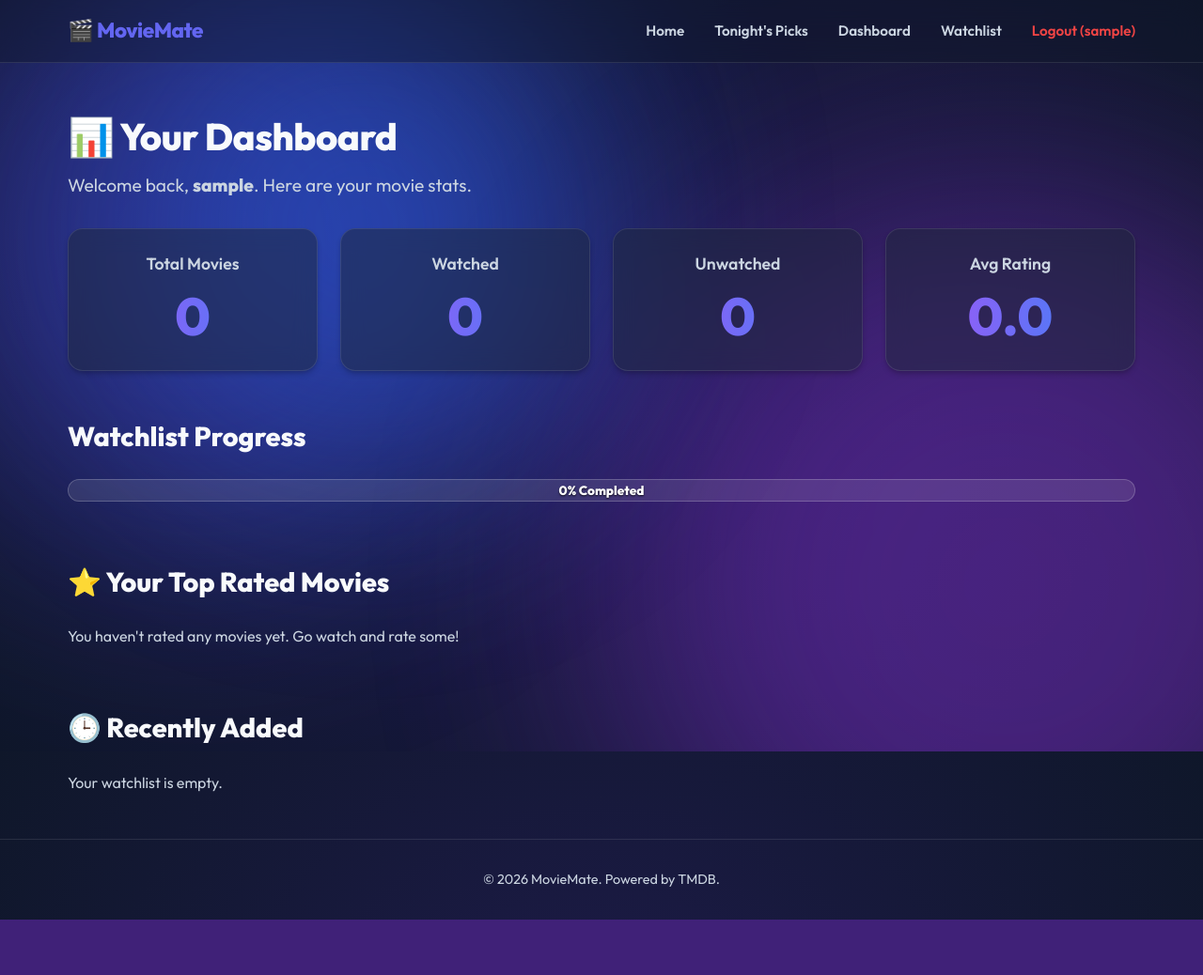
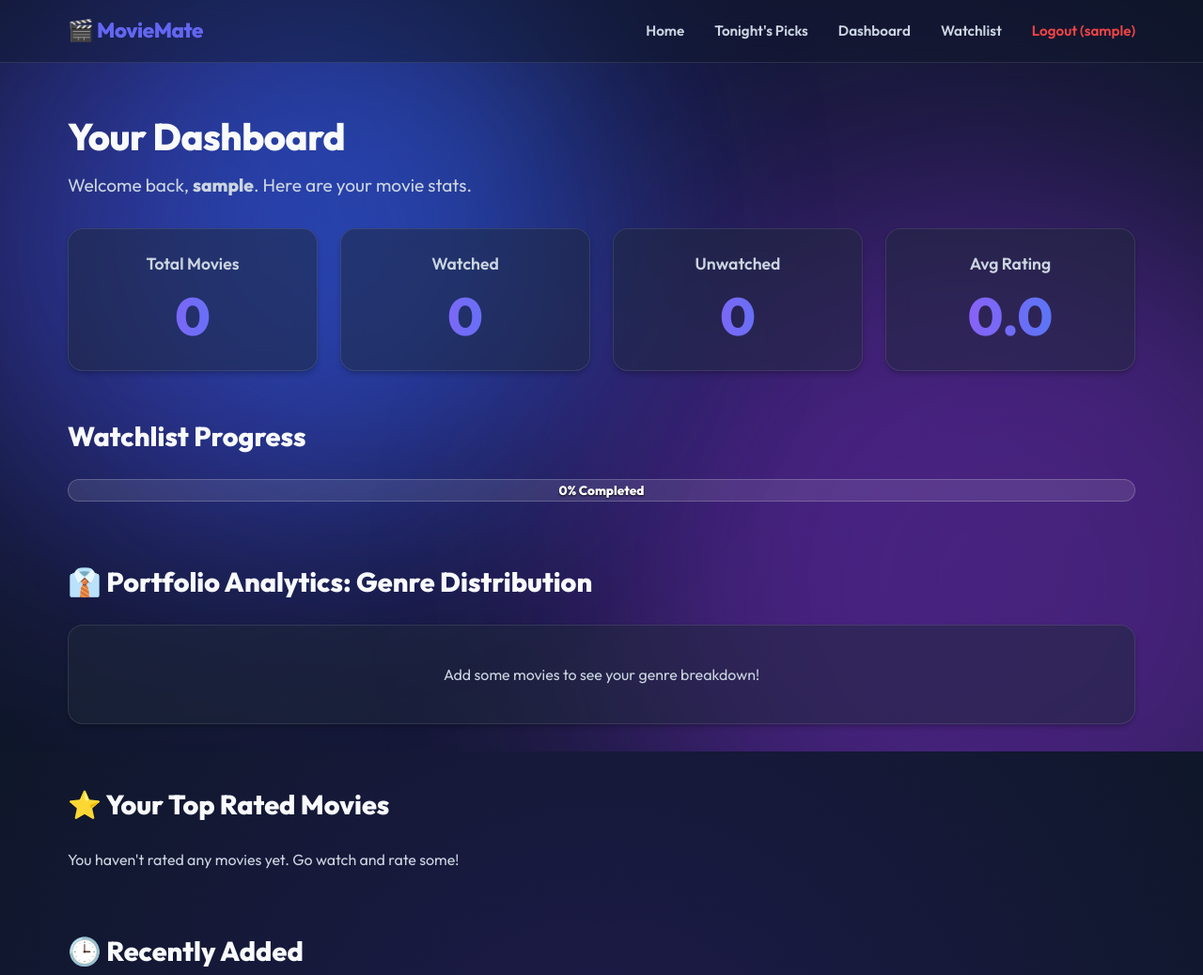
Before and after one commit to leejiwanee/movie-mate, a Django app: page /dashboard/ in a window 1280 px wide. Shown: the top 1038 px of the page at 94% size. Before the commit the page ends 979 px from the top, so only its background shows below. Run offline with Django 5.2, Linux system fonts and the light colour scheme; the visitor is signed in with stand-in values (Sample User, id 1); data that the repository does not hold is empty.

Commit message:
changed some ui

```diff
--- a/movies/templates/movies/dashboard.html
+++ b/movies/templates/movies/dashboard.html
@@ -107,7 +107,7 @@
 </style>
 
 <div style="margin-bottom: 2rem;">
-    <h1 class="page-title" style="font-size: 2.5rem; margin-bottom: 0.5rem;">📊 Your Dashboard</h1>
+    <h1 class="page-title" style="font-size: 2.5rem; margin-bottom: 0.5rem;"> Your Dashboard</h1>
     <p style="color: var(--text-secondary); font-size: 1.2rem;">Welcome back, <strong>{{ request.user.username }}</strong>. Here are your movie stats.</p>
 </div>
 
@@ -136,6 +136,95 @@
 <div class="progress-container">
     <div class="progress-bar"></div>
     <div class="progress-text">{{ progress_percentage }}% Completed</div>
+</div>
+
+<!-- Chart.js CDN -->
+<script src="https://cdn.jsdelivr.net/npm/chart.js"></script>
+
+<!-- Genre Chart -->
+<h2 class="section-title">👔 Portfolio Analytics: Genre Distribution</h2>
+<div style="background: var(--bg-card); border-radius: 16px; padding: 2.5rem; border: 1px solid var(--border-color); margin-bottom: 4rem; box-shadow: var(--shadow-sm);">
+    {% if genre_labels_json != "[]" %}
+        <div style="width: 100%; max-width: 800px; margin: 0 auto;">
+            <canvas id="genreChart" height="150"></canvas>
+        </div>
+        <script>
+            document.addEventListener("DOMContentLoaded", function() {
+                const ctx = document.getElementById('genreChart').getContext('2d');
+                const labels = {{ genre_labels_json|safe }};
+                const data = {{ genre_data_json|safe }};
+
+                // Create gradient for bars
+                const gradient = ctx.createLinearGradient(0, 0, 600, 0);
+                gradient.addColorStop(0, 'rgba(59, 130, 246, 0.7)');   // Subtle Blue
+                gradient.addColorStop(1, 'rgba(168, 85, 247, 0.7)');   // Subtle Purple
+
+                new Chart(ctx, {
+                    type: 'bar',
+                    data: {
+                        labels: labels,
+                        datasets: [{
+                            label: 'Movies',
+                            data: data,
+                            backgroundColor: gradient,
+                            borderRadius: 6,
+                            borderSkipped: false,
+                            barThickness: 24,
+                            hoverBackgroundColor: 'rgba(255, 255, 255, 0.9)'
+                        }]
+                    },
+                    options: {
+                        responsive: true,
+                        indexAxis: 'y', // horizontal bar chart
+                        plugins: {
+                            legend: {
+                                display: false // Hide legend for cleaner minimalist look
+                            },
+                            tooltip: {
+                                backgroundColor: 'rgba(15, 23, 42, 0.9)',
+                                titleColor: '#f8fafc',
+                                bodyColor: '#cbd5e1',
+                                borderColor: 'rgba(255, 255, 255, 0.1)',
+                                borderWidth: 1,
+                                padding: 12,
+                                cornerRadius: 8
+                            }
+                        },
+                        scales: {
+                            x: {
+                                border: { display: false },
+                                grid: {
+                                    display: true,
+                                    color: 'rgba(255,255,255,0.05)',
+                                    drawTicks: false
+                                },
+                                ticks: {
+                                    color: '#64748b',
+                                    font: { family: 'Outfit', size: 12 },
+                                    stepSize: 1,
+                                    padding: 10
+                                }
+                            },
+                            y: {
+                                border: { display: false },
+                                grid: {
+                                    display: false,
+                                    drawTicks: false
+                                },
+                                ticks: {
+                                    color: '#f8fafc',
+                                    font: { family: 'Outfit', size: 14, weight: '500' },
+                                    padding: 15
+                                }
+                            }
+                        }
+                    }
+                });
+            });
+        </script>
+    {% else %}
+        <p style="color: var(--text-secondary); text-align: center;">Add some movies to see your genre breakdown!</p>
+    {% endif %}
 </div>
 
 <!-- Top Rated Movies -->
--- a/movies/views.py
+++ b/movies/views.py
@@ -6,6 +6,7 @@ from django.contrib.auth.decorators import login_required
 from django.conf import settings
 import requests
 import json
+from collections import Counter
 
 # TMDB API 기본 주소 설정
 BASE_URL = 'https://api.themoviedb.org/3'
@@ -26,12 +27,23 @@ def add_to_watchlist(request, movie_id):
         title = data.get('title', 'Unknown Title')
         poster_path = data.get('poster_path', '')
 
+        genres = []
+        try:
+            url = f"{BASE_URL}/movie/{movie_id}?api_key={settings.TMDB_API_KEY}"
+            response = requests.get(url)
+            movie_data = response.json()
+            if 'genres' in movie_data:
+                genres = [g['name'] for g in movie_data['genres']]
+        except Exception:
+            pass
+
         if not watchlist_collection.find_one({"movie_id": movie_id, "user_id": request.user.id}):
             watchlist_collection.insert_one({
                 "user_id": request.user.id,
                 "movie_id": movie_id,
                 "title": title,
                 "poster_path": poster_path,
+                "genres": genres,
                 "watched": False
             })
             return JsonResponse({"status": "success", "message": f"'{title}' added to Watchlist!"})
@@ -190,6 +202,16 @@ def dashboard(request):
     if total_count > 0:
         progress_percentage = int((watched_count / total_count) * 100)
 
+    genre_counter = Counter()
+    for m in watchlist_collection.find({"user_id": user_id}):
+        if 'genres' in m and m['genres']:
+            for g in m['genres']:
+                genre_counter[g] += 1
+
+    top_genres = genre_counter.most_common(5)
+    genre_labels = [g[0] for g in top_genres]
+    genre_data = [g[1] for g in top_genres]
+
     context = {
         'total_count': total_count,
         'watched_count': watched_count,
@@ -197,6 +219,8 @@ def dashboard(request):
         'average_rating': average_rating,
         'progress_percentage': progress_percentage,
         'top_rated': top_rated,
-        'recently_added': recently_added
+        'recently_added': recently_added,
+        'genre_labels_json': json.dumps(genre_labels),
+        'genre_data_json': json.dumps(genre_data)
     }
     return render(request, 'movies/dashboard.html', context)
```
Also changed, not shown: migrate_genres.py (added, +41 -0 lines).
